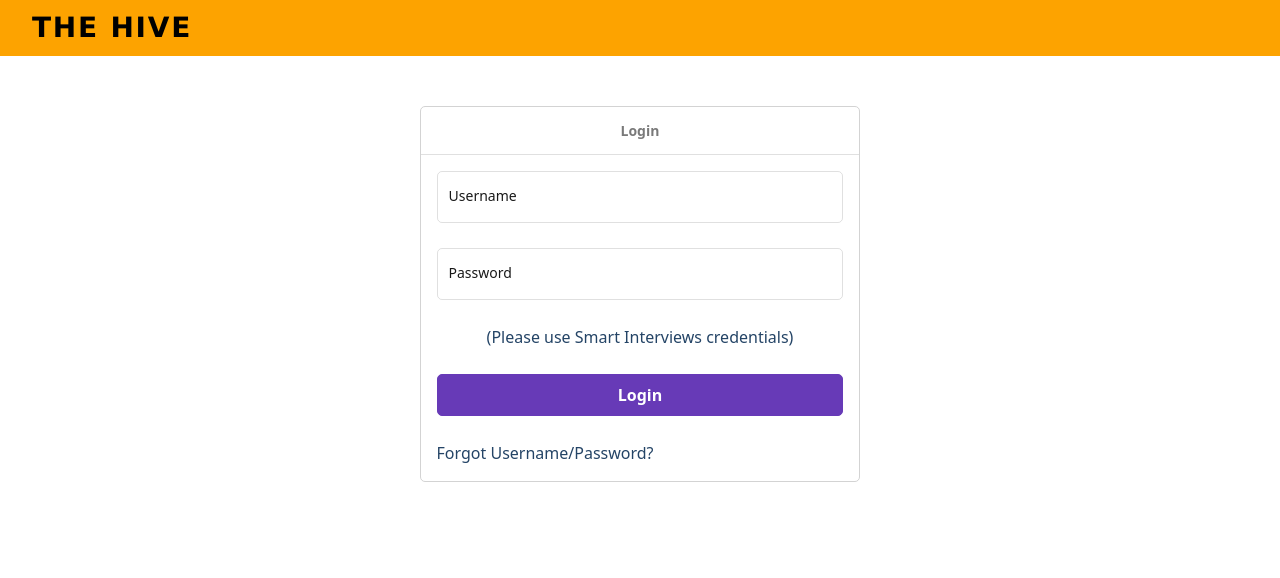
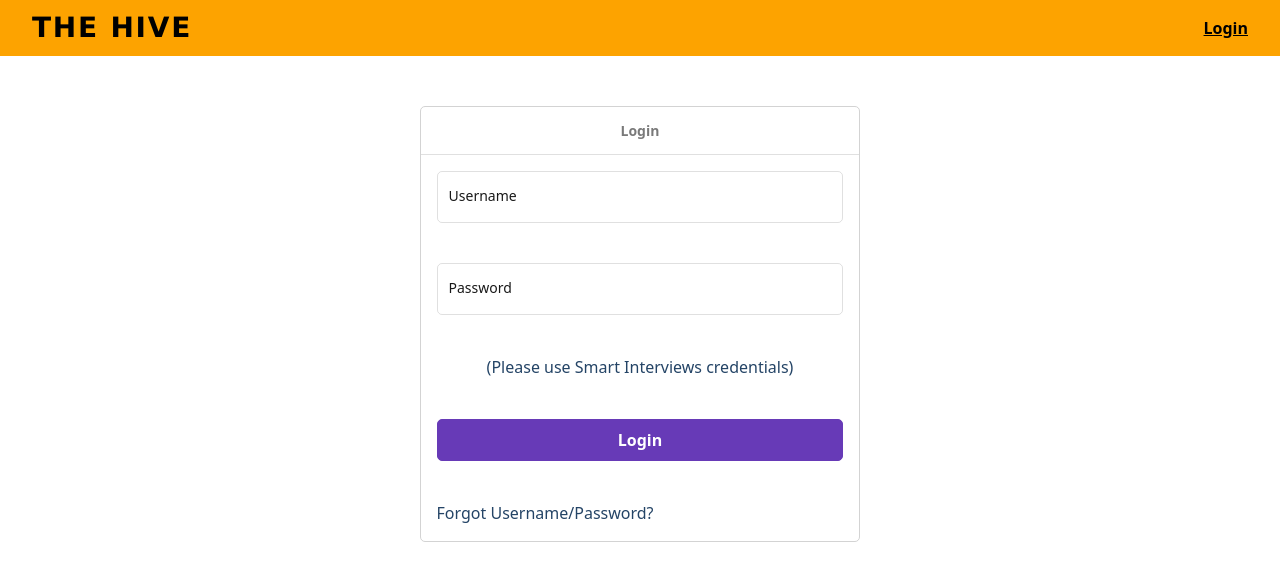
Before and after one commit to BezawadaVignesh/si_clone, a React (Create React App) app: page /login in a window 1280 px wide. Shown: the top 578 px of the page. Built offline with nearby package versions, Linux system fonts and the light colour scheme.

Commit message:
Can you please check Why transition is not occuring?

```diff
--- a/public/index.html
+++ b/public/index.html
@@ -19,7 +19,7 @@
       work correctly both with client-side routing and a non-root public URL.
       Learn how to configure a non-root public URL by running `npm run build`.
     -->
-    <title>React App</title>
+    <title>TheHive</title>
   </head>
   <body>
     <noscript>You need to enable JavaScript to run this app.</noscript>
--- a/src/pages/Login.tsx
+++ b/src/pages/Login.tsx
@@ -19,8 +19,8 @@ export default function Login() {
 
 
 
-              </h1>
-
+                </h1>
+                <a href='#' className='text-right font-bold underline text-[1rem]'>Login</a>
 
             </div>
         </nav>
@@ -33,7 +33,7 @@ export default function Login() {
 
 
                 <div className="box-border  block relative p-[16px] rounded justify-center items-center">
-                    <form className="flex-col box-border flex mt-0 mb-0 gap-[25px]">
+                    <form className="flex-col box-border flex mt-0 mb-0 gap-[40px]">
                         <div className='entryarea'>
                             <label htmlFor="uname" className='labelline'> Username </label>
                             <input type="text" id='uname' required />
```
